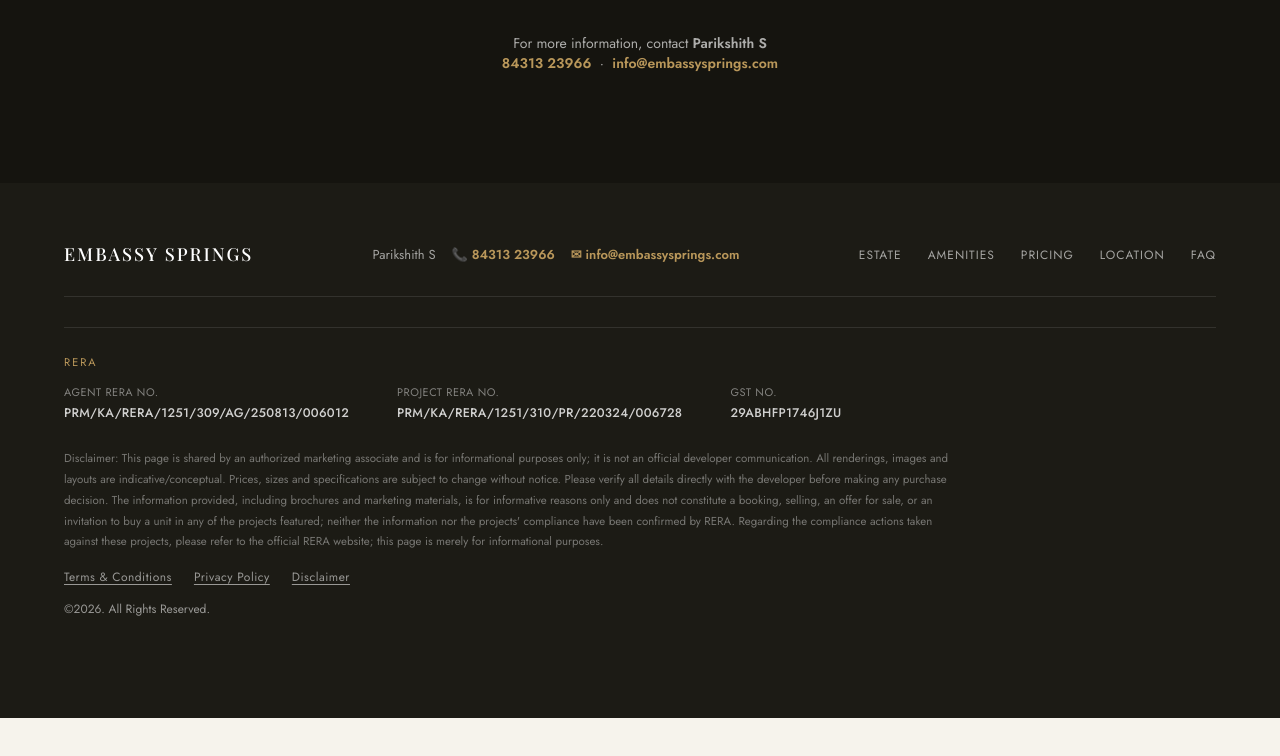
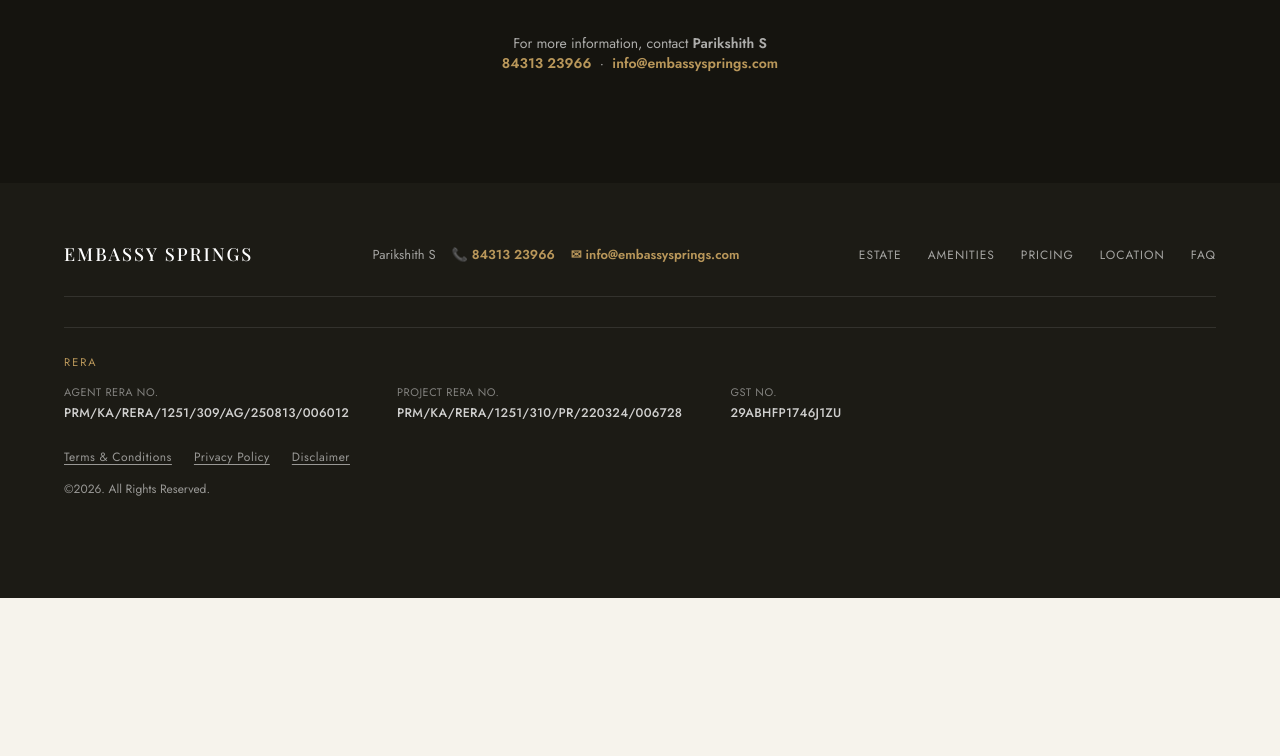
Before and after one commit to rahul72parihar/reallanding, a plain HTML site: page index.html in a window 1280 px wide. Shown: the part 5725-6481 px from the top of the page. After the commit the page ends 6379 px from the top, so only its background shows below. Drawn offline with nearby package versions, Linux system fonts and the light colour scheme; a web font is replaced by a local one.

Commit message:
Remove long written disclaimer text from footer, keep link to disclaimer page

```diff
--- a/index.html
+++ b/index.html
@@ -316,7 +316,6 @@
         <div><span>GST No.</span><strong>29ABHFP1746J1ZU</strong></div>
       </div>
     </div>
-    <p class="disclaimer">Disclaimer: This page is shared by an authorized marketing associate and is for informational purposes only; it is not an official developer communication. All renderings, images and layouts are indicative/conceptual. Prices, sizes and specifications are subject to change without notice. Please verify all details directly with the developer before making any purchase decision. The information provided, including brochures and marketing materials, is for informative reasons only and does not constitute a booking, selling, an offer for sale, or an invitation to buy a unit in any of the projects featured; neither the information nor the projects' compliance have been confirmed by RERA. Regarding the compliance actions taken against these projects, please refer to the official RERA website; this page is merely for informational purposes.</p>
     <div class="legal-links">
       <a href="terms.html">Terms &amp; Conditions</a>
       <a href="privacy.html">Privacy Policy</a>
```
